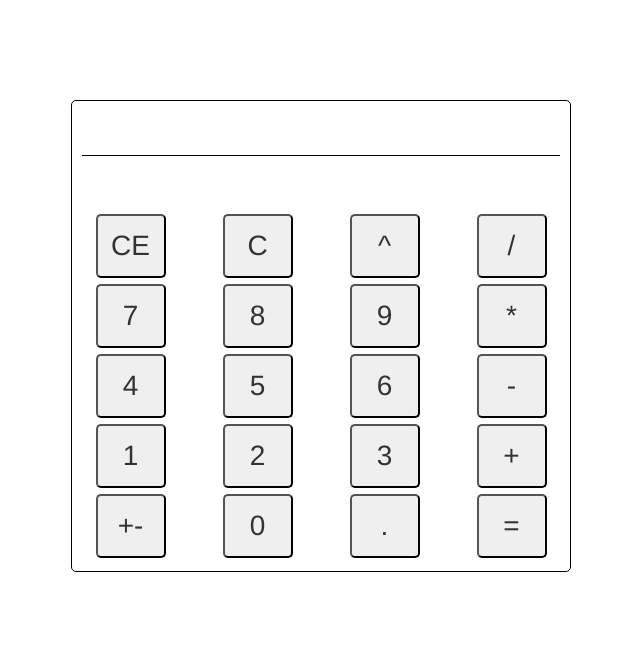
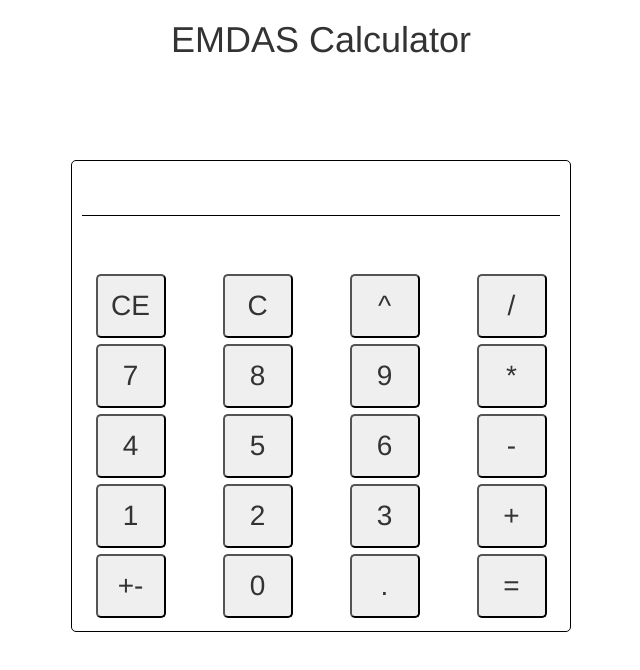
Before and after one commit to jbristol85/JavaScript-Calulator, a plain HTML site: page index.html in a window 1280 px wide. Shown: the whole page, without its empty margins (319-959 px from the left). Drawn offline with nearby package versions, Linux system fonts and the light colour scheme.

Commit message:
added title

```diff
--- a/index.html
+++ b/index.html
@@ -11,6 +11,7 @@
 </head>
 
 <body>
+	<h1 class="text-center">EMDAS Calculator</h1>
 	<div class="container">
 		<!--<div id="resultSection">-->
 		<h5 id="inputDisplay" class="text-right"></h5>
```
